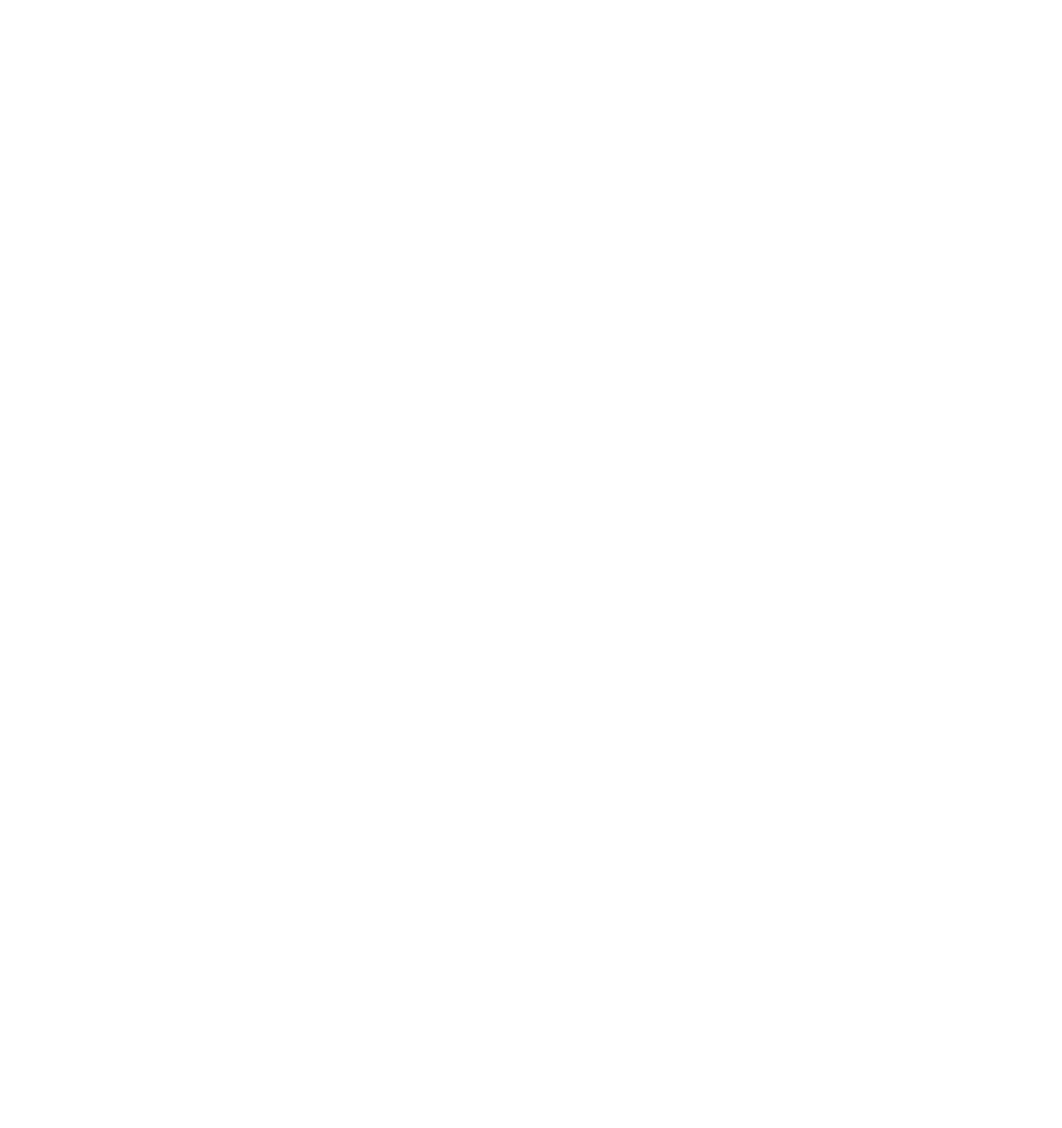
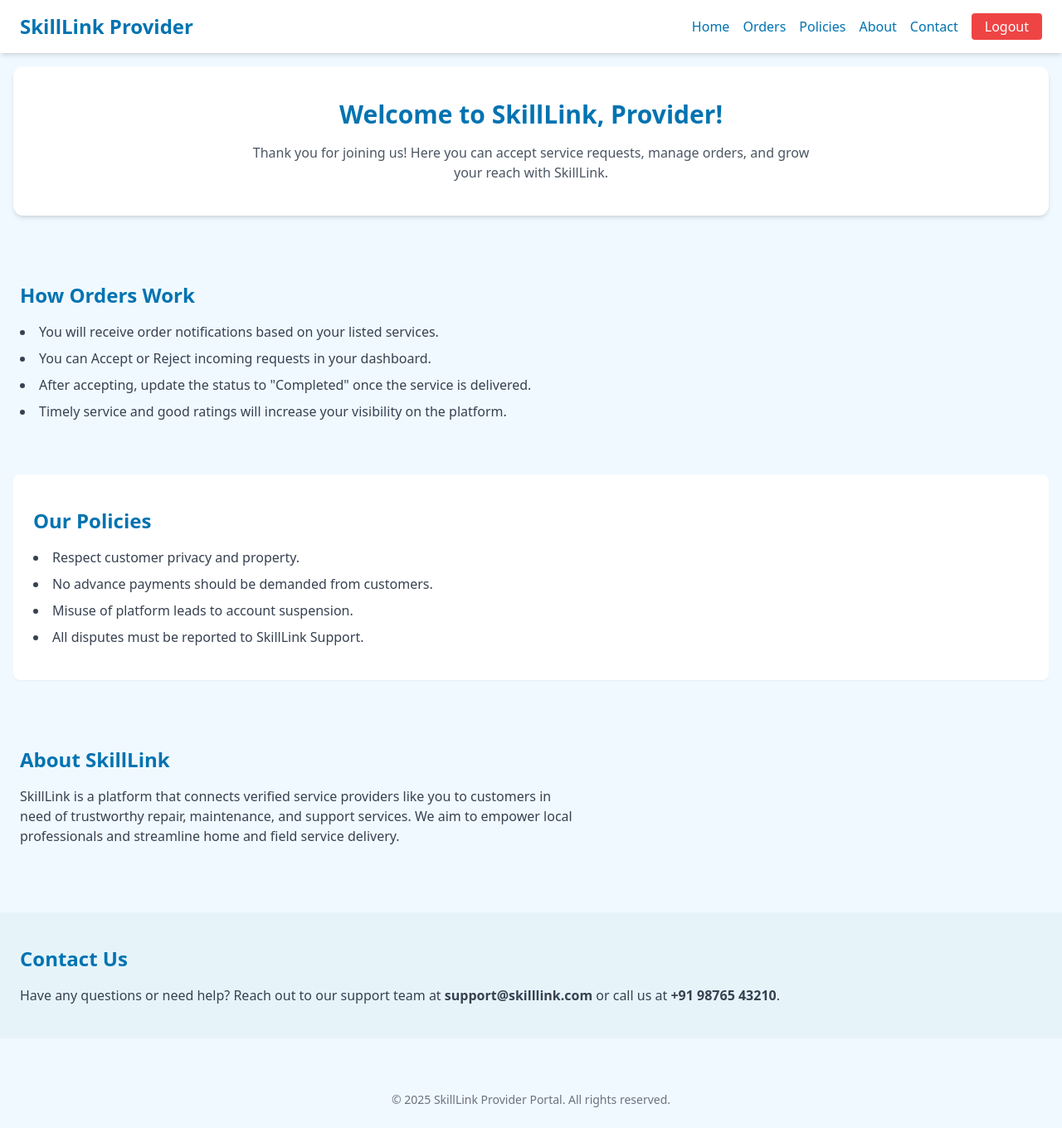
Before and after one commit to ArjuJangra/skilllink, a Vue app: page /provider in a window 1280 px wide. Before the commit this address had no page. Shown: the whole page at 83% size. Before the commit the page ends 800 px from the top, so only its background shows below. Built offline with nearby package versions, Linux system fonts and the light colour scheme.

Commit message:
Add ProviderLogged component and update router configuration

```diff
--- /dev/null
+++ b/src/components/ProviderLogged.vue
@@ -0,0 +1,74 @@
+<template>
+  <div class="min-h-screen bg-[#F0F9FF] text-gray-800">
+    <!-- Navbar -->
+    <header class="bg-white shadow-md py-4 px-6 flex justify-between items-center">
+      <h1 class="text-2xl font-bold text-[#0073b1]">SkillLink Provider</h1>
+      <nav class="space-x-4 text-sm md:text-base">
+        <a href="#home" class="text-[#0073b1] hover:underline">Home</a>
+        <a href="#orders" class="text-[#0073b1] hover:underline">Orders</a>
+        <a href="#policies" class="text-[#0073b1] hover:underline">Policies</a>
+        <a href="#about" class="text-[#0073b1] hover:underline">About</a>
+        <a href="#contact" class="text-[#0073b1] hover:underline">Contact</a>
+        <button class="bg-red-500 text-white px-4 py-1 rounded hover:bg-red-600">Logout</button>
+      </nav>
+    </header>
+
+    <!-- Hero / Welcome Section -->
+    <section id="home" class="px-6 py-10 text-center bg-white shadow-md mt-4 mx-4 rounded-xl">
+      <h2 class="text-3xl font-bold text-[#0073b1] mb-4">Welcome to SkillLink, Provider!</h2>
+      <p class="text-gray-600 max-w-2xl mx-auto">
+        Thank you for joining us! Here you can accept service requests, manage orders, and grow your reach with SkillLink.
+      </p>
+    </section>
+
+    <!-- Orders Info Section -->
+    <section id="orders" class="px-6 py-10 mt-10">
+      <h3 class="text-2xl font-semibold text-[#0073b1] mb-4">How Orders Work</h3>
+      <ul class="list-disc list-inside space-y-2 text-gray-700">
+        <li>You will receive order notifications based on your listed services.</li>
+        <li>You can Accept or Reject incoming requests in your dashboard.</li>
+        <li>After accepting, update the status to "Completed" once the service is delivered.</li>
+        <li>Timely service and good ratings will increase your visibility on the platform.</li>
+      </ul>
+    </section>
+
+    <!-- Policies Section -->
+    <section id="policies" class="px-6 py-10 bg-white mt-6 shadow-sm rounded-lg mx-4">
+      <h3 class="text-2xl font-semibold text-[#0073b1] mb-4">Our Policies</h3>
+      <ul class="list-disc list-inside text-gray-700 space-y-2">
+        <li>Respect customer privacy and property.</li>
+        <li>No advance payments should be demanded from customers.</li>
+        <li>Misuse of platform leads to account suspension.</li>
+        <li>All disputes must be reported to SkillLink Support.</li>
+      </ul>
+    </section>
+
+    <!-- About Section -->
+    <section id="about" class="px-6 py-10 mt-10">
+      <h3 class="text-2xl font-semibold text-[#0073b1] mb-4">About SkillLink</h3>
+      <p class="text-gray-700 max-w-2xl">
+        SkillLink is a platform that connects verified service providers like you to customers in need of trustworthy repair, maintenance, and support services.
+        We aim to empower local professionals and streamline home and field service delivery.
+      </p>
+    </section>
+
+    <!-- Contact Section -->
+    <section id="contact" class="px-6 py-10 mt-10 bg-[#e6f4fa]">
+      <h3 class="text-2xl font-semibold text-[#0073b1] mb-4">Contact Us</h3>
+      <p class="text-gray-700">
+        Have any questions or need help? Reach out to our support team at <strong>support@skilllink.com</strong> or call us at <strong>+91 98765 43210</strong>.
+      </p>
+    </section>
+
+    <!-- Footer -->
+    <footer class="text-center py-6 text-sm text-gray-500 mt-10">
+      © 2025 SkillLink Provider Portal. All rights reserved.
+    </footer>
+  </div>
+</template>
+
+<script>
+export default {
+  name: "ProviderWelcome",
+};
+</script>
```
Also changed, not shown: src/router/index.js (+2 -34 lines).
